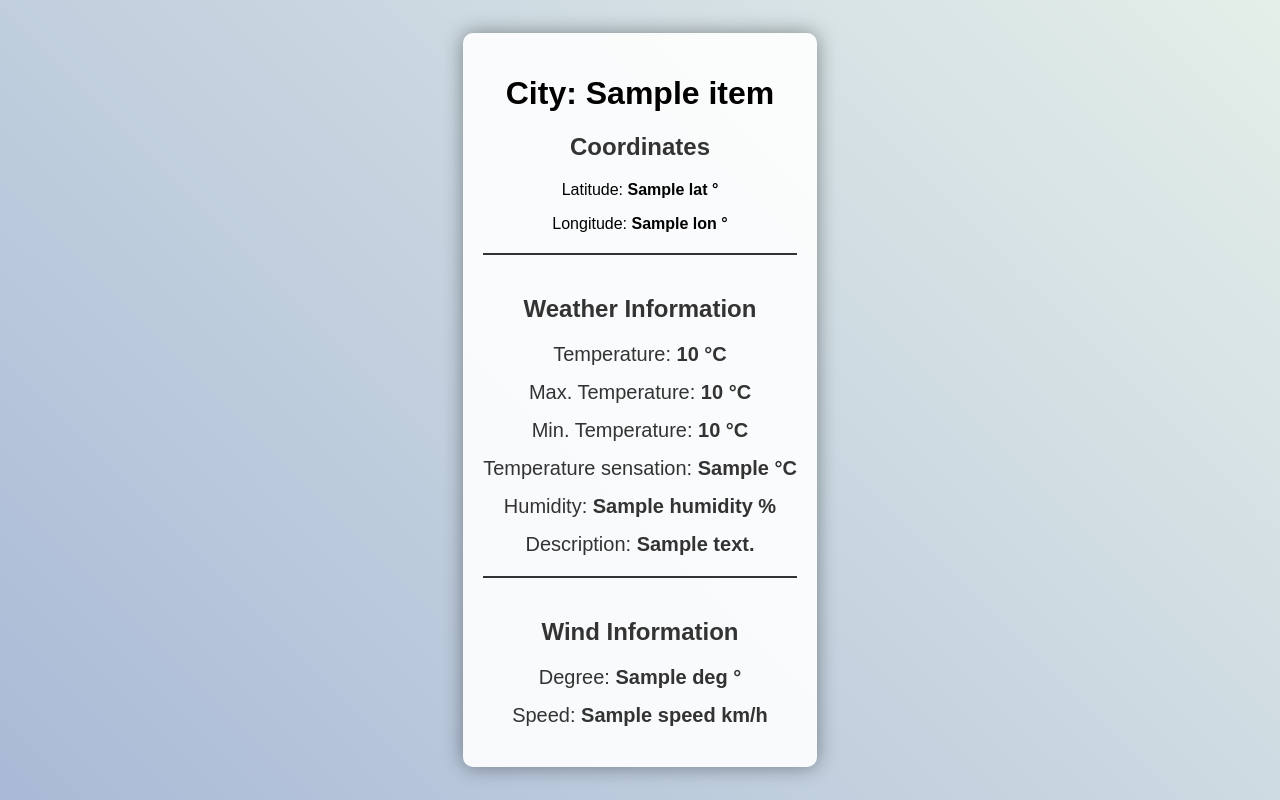
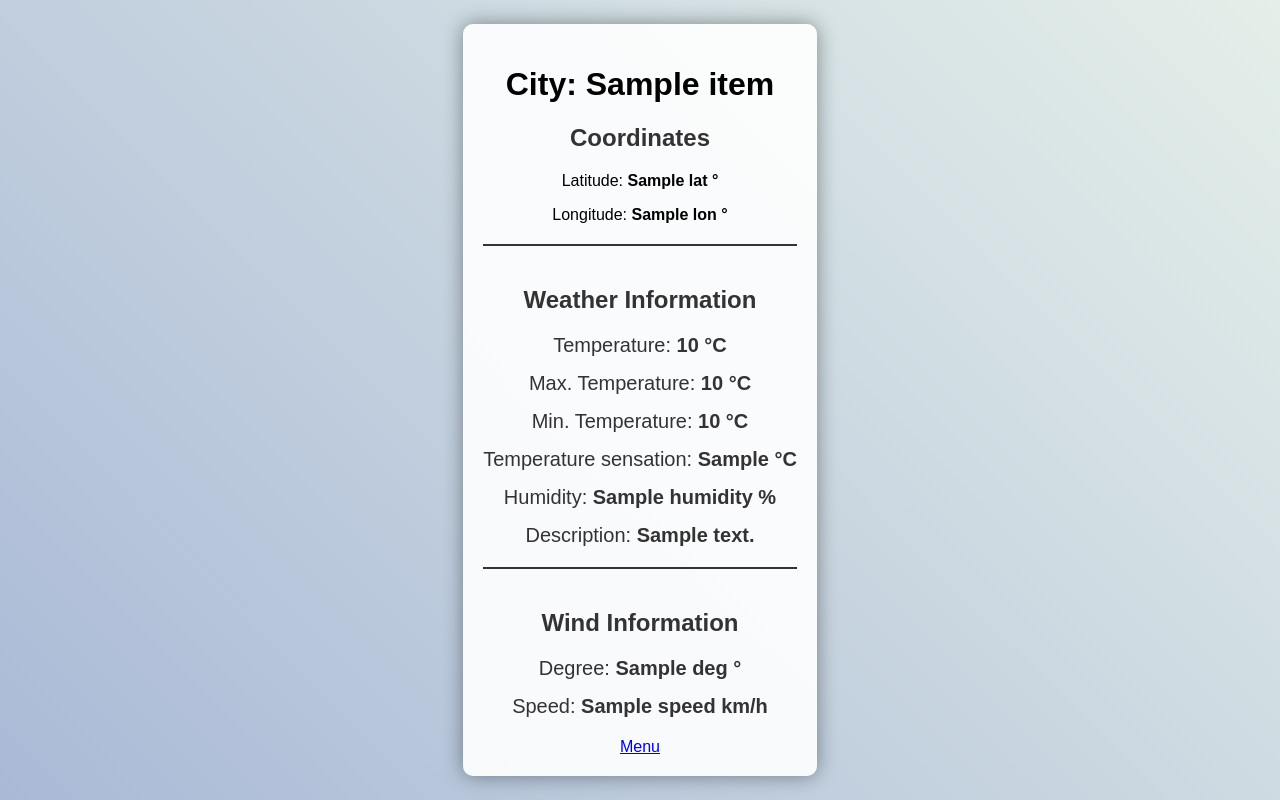
Before and after one commit to Xeonam/Weather-Forecast, a Flask app: page /weather in a window 1280 px wide. Run offline with Flask 3, Linux system fonts and the light colour scheme; a database or web service that is not in the repository returns one stand-in record (values such as "Sample title"); data that the repository does not hold is empty.

Commit message:
Add link in weather.html

```diff
--- a/WeatherForecast/templates/weather.html
+++ b/WeatherForecast/templates/weather.html
@@ -30,6 +30,8 @@
             <p>Degree: <span class="value">{{ weather.deg }} °</span></p>
             <p>Speed: <span class="value">{{ weather.speed }} km/h</span></p>
         </div>
+
+        <a href="/">Menu</a>
     </div>
 </body>
 </html>
```
